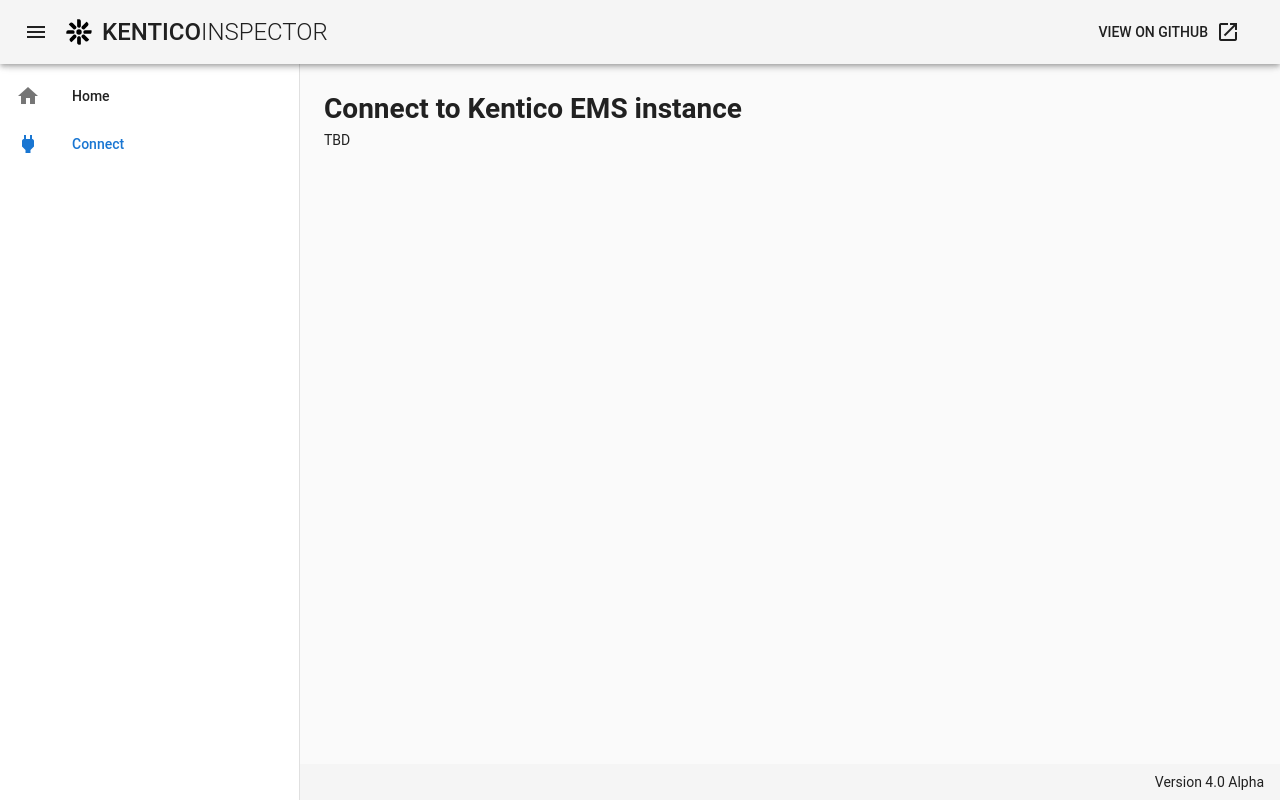
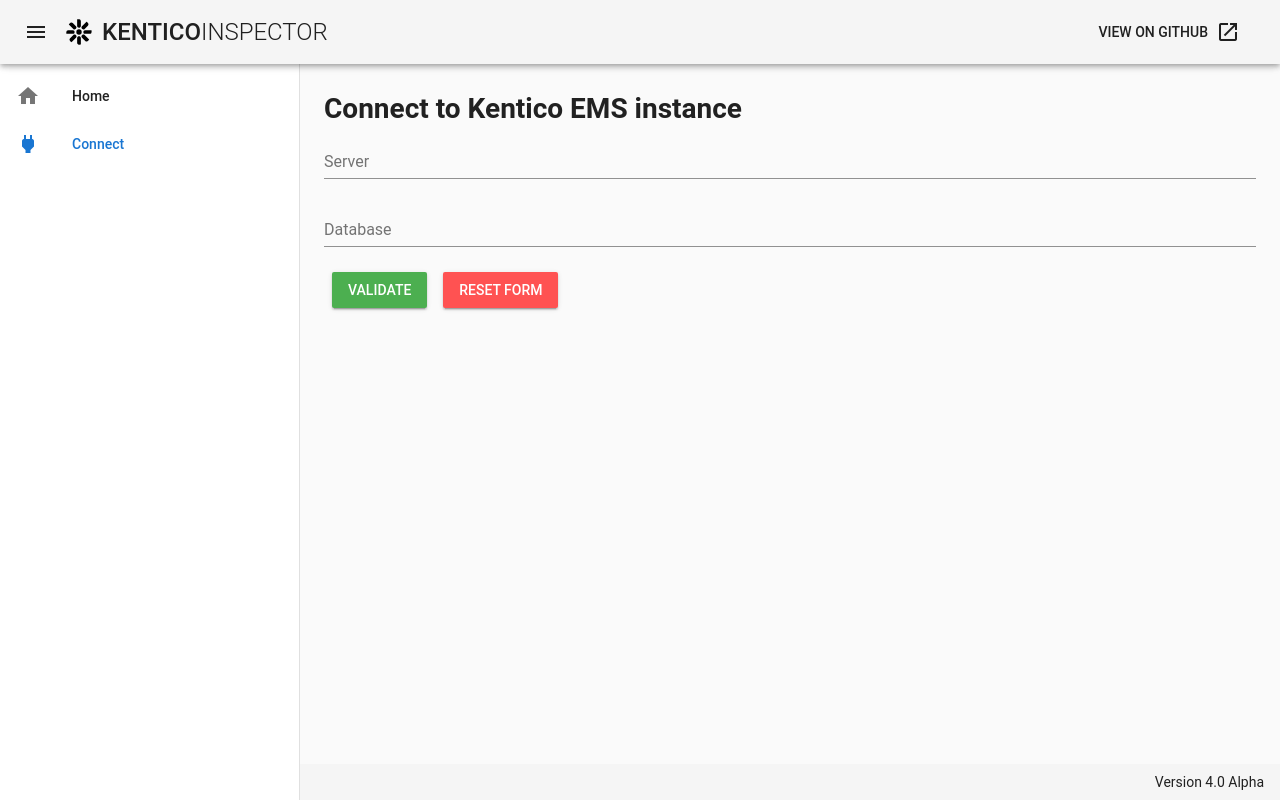
Before and after one commit to Kentico/KInspector, a Vue app in the folder KenticoInspector.WebApplication/ClientApp/: page /connect in a window 1280 px wide. Built offline with nearby package versions, Linux system fonts and the light colour scheme; a small style sheet from the web is missing.

Commit message:
Add start of form

```diff
--- a/KenticoInspector.WebApplication/ClientApp/src/components/instance-connect.vue
+++ b/KenticoInspector.WebApplication/ClientApp/src/components/instance-connect.vue
@@ -8,9 +8,40 @@
         <h1>
           Connect to Kentico EMS instance
         </h1>
-        <p>
-          TBD
-        </p>
+        <v-form
+          ref="form"
+          v-model="valid"
+          lazy-validation
+          >
+          <v-text-field
+            v-model="instance.databaseConnection.server"
+            :rules="[v => !!v || 'Server is required']"
+            label="Server"
+            required
+            />
+
+          <v-text-field
+            v-model="instance.databaseConnection.database"
+            :rules="[v => !!v || 'Database is required']"
+            label="Database"
+            required
+            />
+
+          <v-btn
+            :disabled="!valid"
+            color="success"
+            @click="validate"
+            >
+            Validate
+          </v-btn>
+
+          <v-btn
+            color="error"
+            @click="reset"
+          >
+            Reset Form
+          </v-btn>
+        </v-form>
       </v-flex>
     </v-layout>
   </v-container>
@@ -19,6 +50,7 @@
 <script>
   export default {
     data: () => ({
+      valid: true,
       instance: {
         databaseConnection: {
           server: "",
@@ -27,7 +59,17 @@
         url: "",
         path: ""
       }
-    })
+    }),
+    methods: {
+      validate () {
+        if (this.$refs.form.validate()) {
+          this.snackbar = true
+        }
+      },
+      reset () {
+        this.$refs.form.reset()
+      }
+    }
   }
 </script>
 
```
